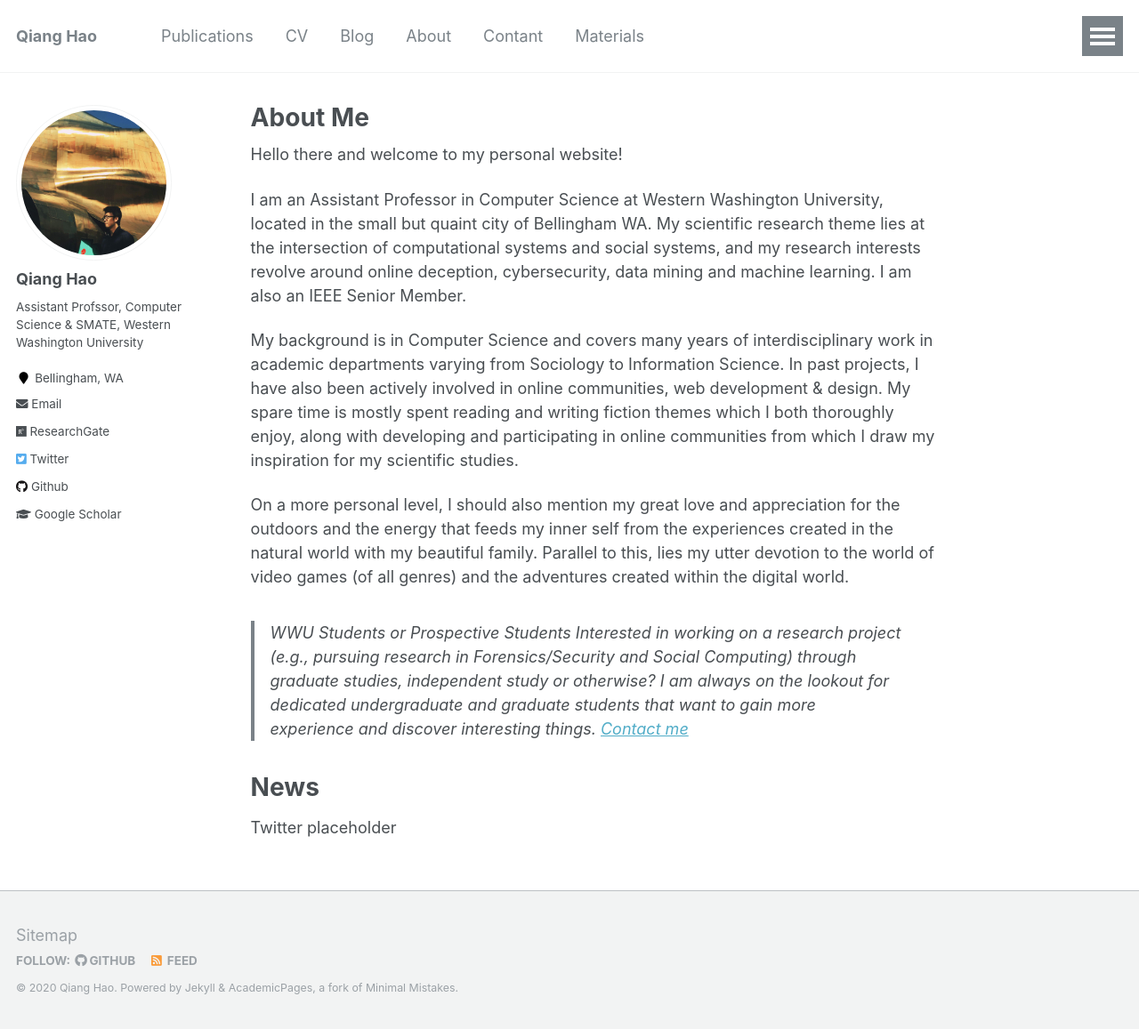
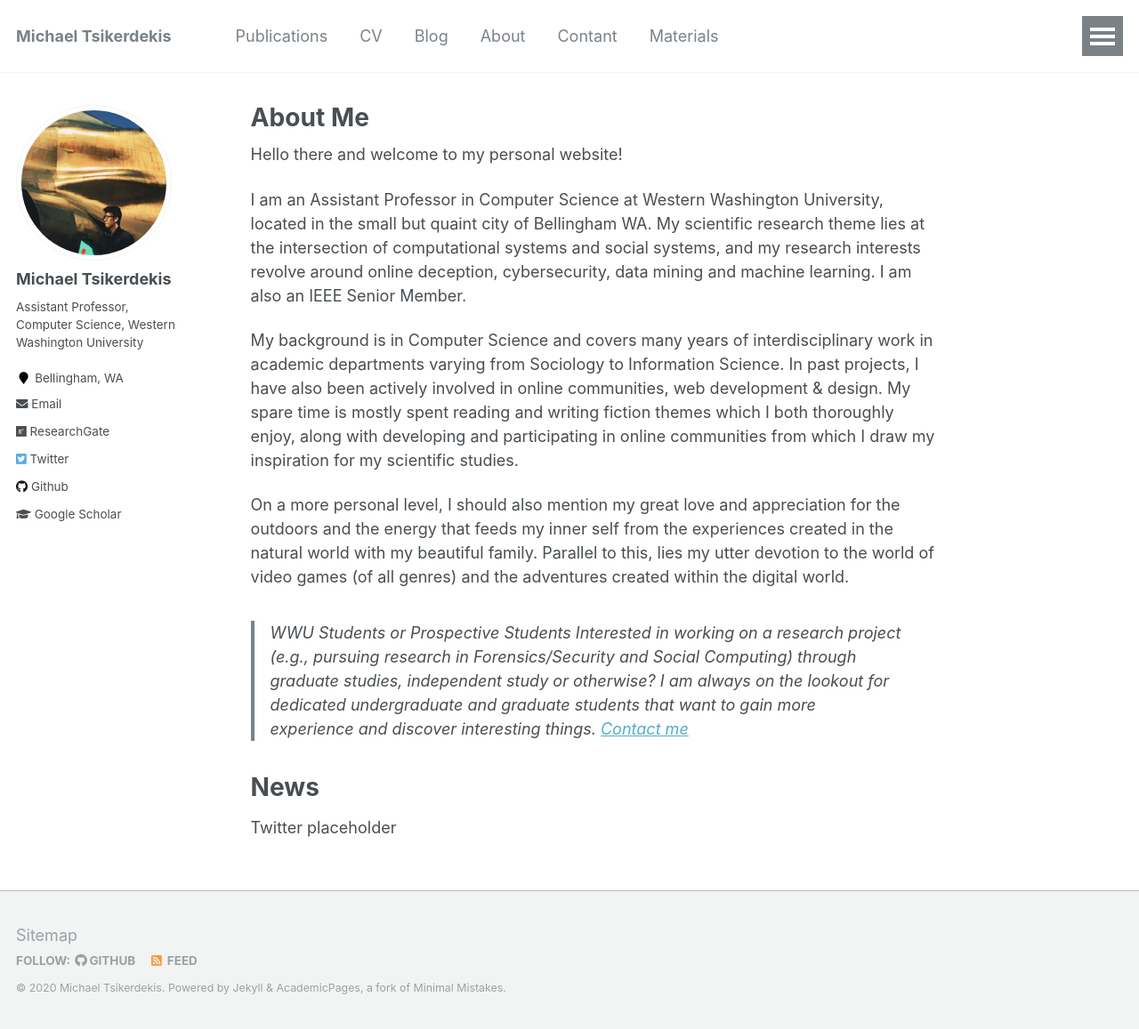
Before and after one commit to tsikerdekis/michael.tsikerdekis.com, a Jekyll site: the page built from _pages/about.md, in a window 1280 px wide and 1157 px high. Shown: the whole window at 89% size. Built offline with Jekyll 4.4.1, drawn with Linux system fonts in a browser that asks for light colours.

Commit message:
Update _config.yml

```diff
--- a/_config.yml
+++ b/_config.yml
@@ -7,13 +7,13 @@
 
 # Site Settings
 locale                   : "en-US"
-title                    : "Qiang Hao"
+title                    : "Michael Tsikerdekis"
 title_separator          : "-"
-name                     : &name "Qiang Hao"
-description              : &description "Assistant Profssor, Computer Science & SMATE, Western Washington University"
-url                      : http://qhao.info
+name                     : &name "Michael Tsikerdekis"
+description              : &description "Assistant Profssor, Computer Science, Western Washington University"
+url                      : http://michael.tsikerdekis.com
 baseurl                  : "" # the subpath of your site, e.g. "/blog"
-repository               : "Neo-Hao/neo-hao.github.io"
+repository               : "tsikerdekis/michael.tsikerdekis.com"
 teaser                   :  # filename of teaser fallback teaser image placed in /images/, .e.g. "500x300.png"
 breadcrumbs              : false # true, false (default)
 words_per_minute         : 160
@@ -79,15 +79,15 @@ analytics:
 
 # Site Author
 author:
-  name             : "Qiang Hao"
+  name             : "Michael Tsikerdekis"
   avatar           : "avatar.jpeg"
-  bio              : "Assistant Profssor, Computer Science & SMATE, Western Washington University"
+  bio              : "Assistant Professor, Computer Science, Western Washington University"
   location         : "Bellingham, WA"
-  googlescholar    : "https://scholar.google.com/citations?user=X9zUec0AAAAJ&hl=en"
-  email            : "qiang.hao@wwu.edu"
-  researchgate     : "https://www.researchgate.net/profile/Qiang_Hao7"
-  github           : "Neo-Hao"
-  twitter          : "qhaocs"
+  googlescholar    : "https://scholar.google.com/citations?user=VCDSLMIAAAAJ&hl=en"
+  email            : "Michael.Tsikerdekis@wwu.edu"
+  researchgate     : "https://www.researchgate.net/profile/Michael_Tsikerdekis"
+  github           : "tsikerdekis"
+  twitter          : "tsikerdekis"
 
 
 # Reading Files
```
